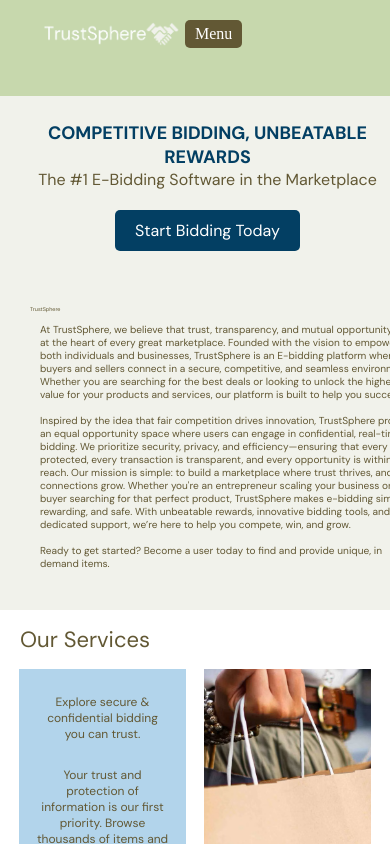
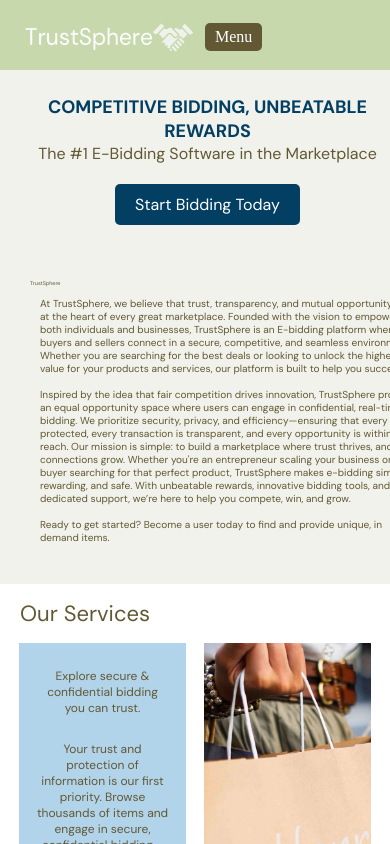
Before and after one commit to aprajita0/E-bidding_322Project, a React (Create React App) app: page / in a window 390 px wide. Shown: the top 844 px of the page. Built offline with nearby package versions, Linux system fonts and the light colour scheme.

Commit message:
Update app.css

```diff
--- a/src/app.css
+++ b/src/app.css
@@ -17,10 +17,11 @@ nav {
 }
 
 .logo {
-  width: 140px;
-  height: 28px;
-  margin-left: 10px;
-  margin-right: 30px;
+  width: 175px;
+  height: 35px;
+  margin-left:0px;
+  margin-right: 15px;
+  margin-top: 0px;
   flex-shrink: 0;
 }
 
@@ -36,8 +37,9 @@ nav ul {
 nav ul li a {
   color: white;
   text-decoration: none;
+  margin-left: 10px;
   font-family: 'DM Sans', sans-serif;
-  font-size: 17px;
+  font-size: 18px;
 }
 
 nav ul li a:hover {
@@ -54,6 +56,7 @@ nav ul li a:hover {
   nav {
     flex-direction: column;
     align-items: flex-start;
+    height: 70px;
   }
 
   nav ul {
@@ -74,8 +77,8 @@ nav ul li a:hover {
     color: white;
     border-radius: 5px;
     position: relative;
-    left: 165px;
-    top: -28px;
+    left: 185px;
+    top: -32px;
     z-index: 6;
     cursor: pointer;
   }
```
